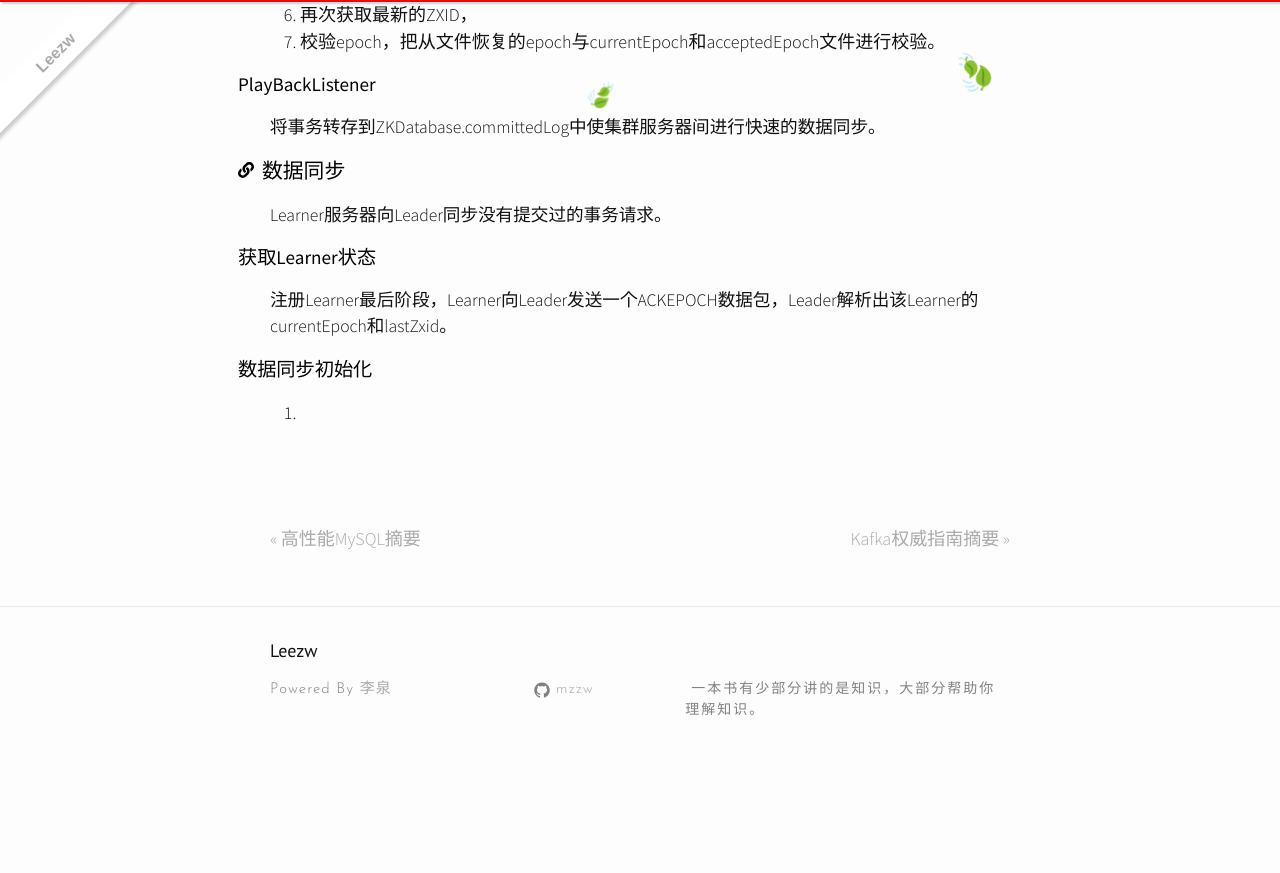
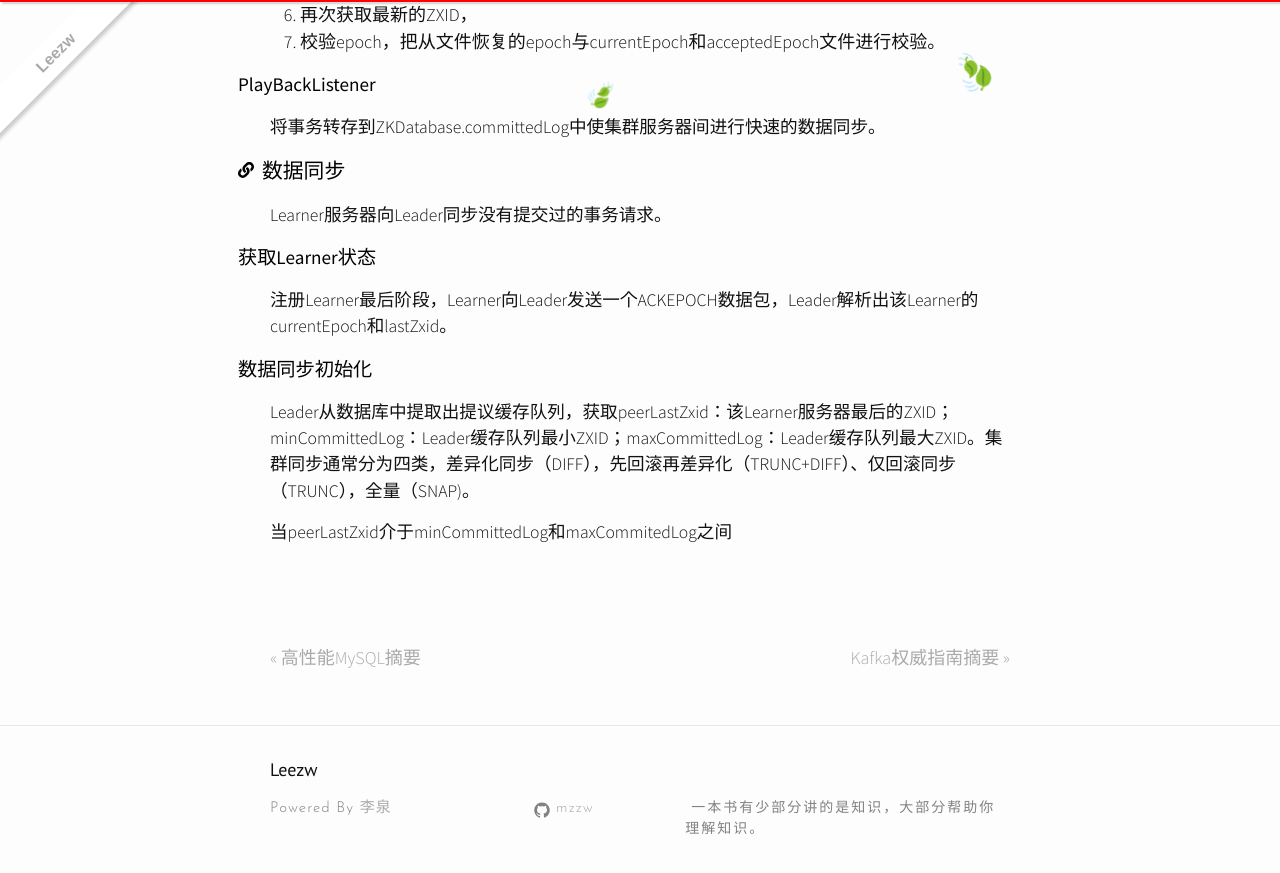
Before and after one commit to quantum-li/quantum-li.github.io, a Jekyll site: the page built from _posts/2020-05-08-from-paxos-to-zookeeper.md, in a window 1280 px wide and 900 px high, scrolled down 37518 px. Shown: the top 873 px of the window. Built offline with Jekyll 4.4.1, drawn with Linux system fonts in a browser that asks for light colours; nearby versions of some CDN libraries; comment, search, counter and statistics services are not loaded; before the commit the page ends 38299 px from its top, so only the background shows below that.

Commit message:
Update 2020-05-08-from-paxos-to-zookeeper.md

```diff
--- a/_posts/2020-05-08-from-paxos-to-zookeeper.md
+++ b/_posts/2020-05-08-from-paxos-to-zookeeper.md
@@ -1137,5 +1137,6 @@ Learner服务器向Leader同步没有提交过的事务请求。
 
 #### 数据同步初始化
 
+Leader从数据库中提取出提议缓存队列，获取peerLastZxid：该Learner服务器最后的ZXID；minCommittedLog：Leader缓存队列最小ZXID；maxCommittedLog：Leader缓存队列最大ZXID。集群同步通常分为四类，差异化同步（DIFF），先回滚再差异化（TRUNC+DIFF）、仅回滚同步（TRUNC），全量（SNAP)。
 
-5.
+当peerLastZxid介于minCommittedLog和maxCommitedLog之间
```
